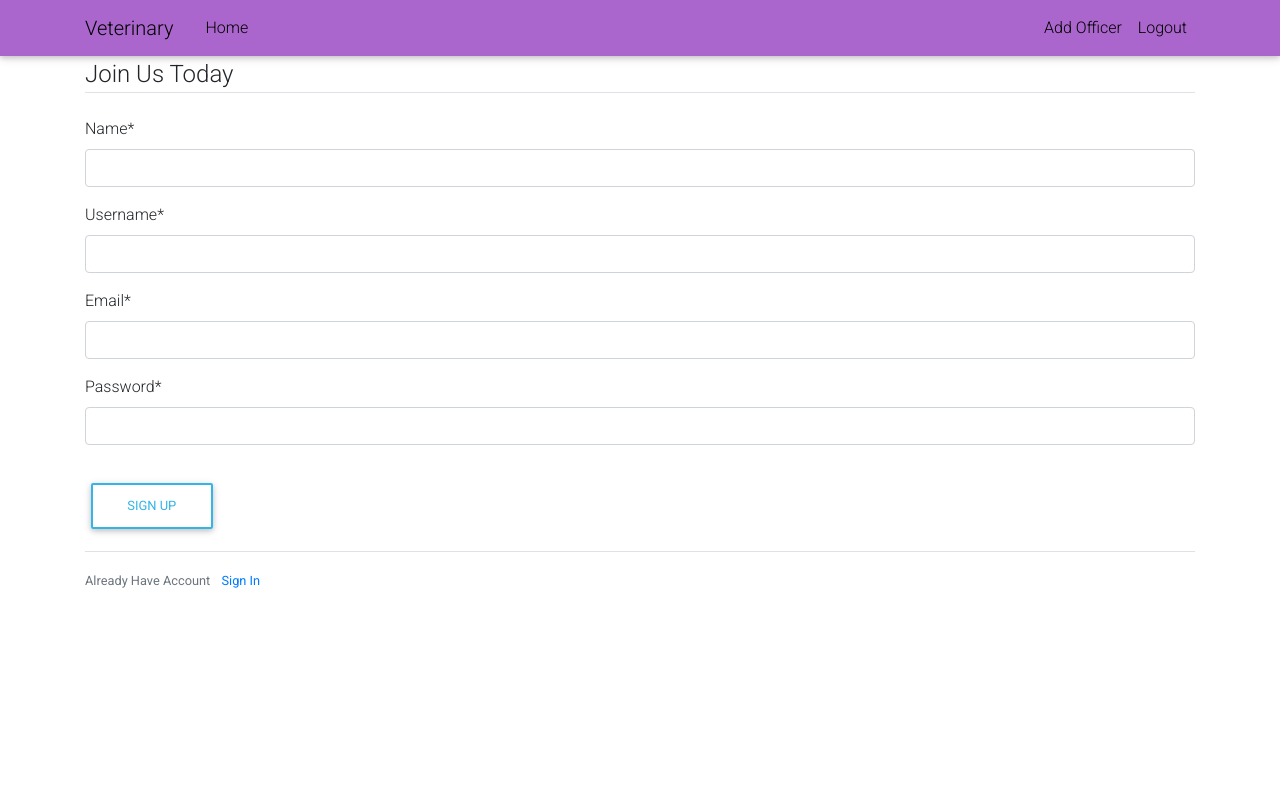
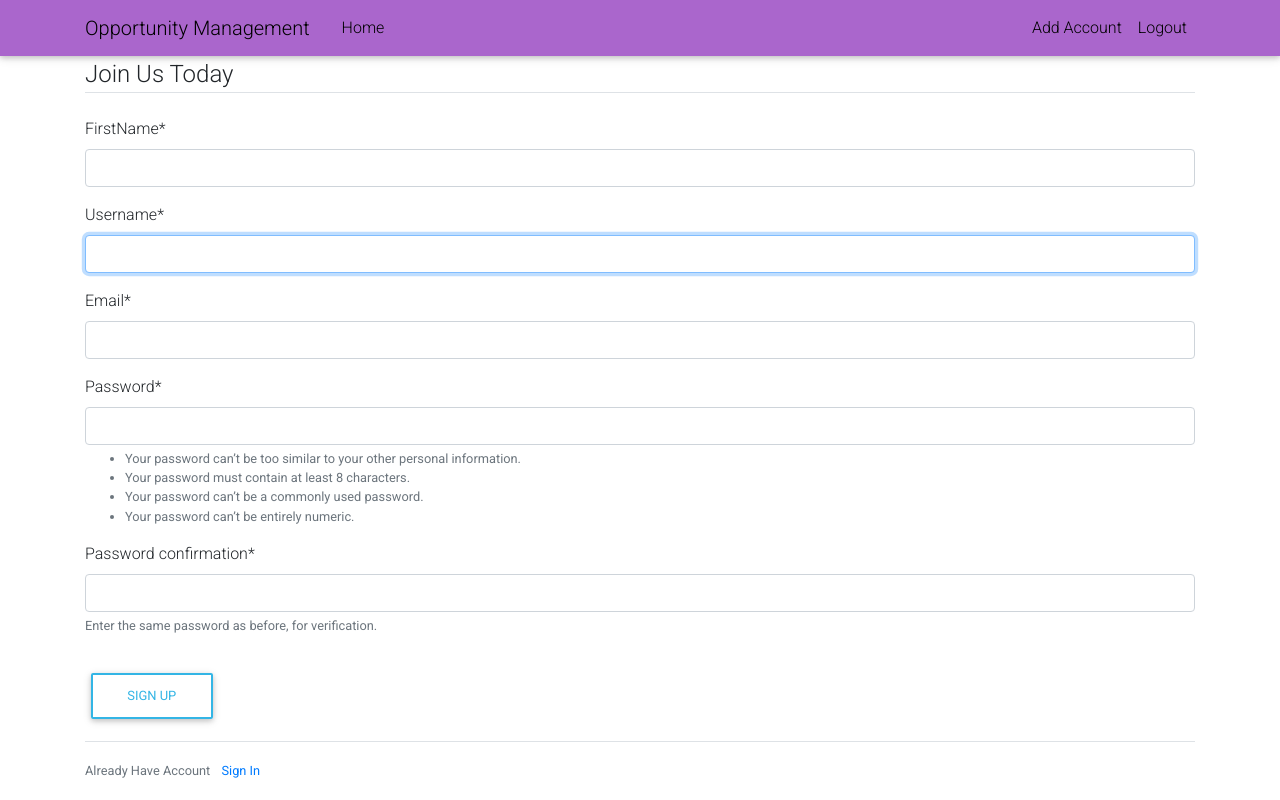
Before and after one commit to sawe-daisy/opportunityManagement, a Django app: page / in a window 1280 px wide. Run offline with Django 3.2, Linux system fonts and the light colour scheme; the visitor is signed in with stand-in values (Sample User, id 1); some libraries are stand-ins or nearby versions.

Commit message:
this commit will add account templates

```diff
--- a/accounts/forms.py
+++ b/accounts/forms.py
@@ -1,16 +1,17 @@
 from django import forms
 from .models import User, Account
+from django.contrib.auth.forms import UserCreationForm
 from django.contrib.auth.hashers import make_password
 
 
 
-class RegistrationForm(forms.ModelForm):
+class RegistrationForm(UserCreationForm):
     @staticmethod
     def validate_password(password: str) -> str:
         return make_password(password)
     class Meta:
         model = User
-        fields = ['name', 'username', 'email', 'password']
+        fields = ['firstName', 'username', 'email']
 
     def save(self, commit=True):
         user=super().save(commit=False)
--- a/accounts/models.py
+++ b/accounts/models.py
@@ -1,4 +1,5 @@
 from django.db import models
+from cloudinary.models import CloudinaryField
 from django.urls import reverse
 from django.conf import settings
 from django.contrib.auth.models import AbstractUser
@@ -6,9 +7,9 @@ from django.contrib.auth.models import AbstractUser
 # Create your models here.
 
 class User(AbstractUser):
-    name= models.CharField(max_length=20)
-    email=models.EmailField()
-    username=models.CharField(max_length=20)
+    firstName= models.CharField(max_length=20, null=False)
+    email=models.EmailField(null='false')
+    username=models.CharField(max_length=20, unique=True)
 
     def __str__(self):
         return self.username
@@ -20,9 +21,16 @@ class User(AbstractUser):
     #     return self.delete()
 
     def get_absolute_url(self):
-        return reverse('home')
+        return reverse('account')
 
 class Account(models.Model):
     name=models.CharField(max_length=20)
-    user=models.ForeignKey(User, related_name='user', on_delete=models.CASCADE)
+    user=models.ForeignKey(User, related_name='account', on_delete=models.CASCADE)
     address=models.CharField(max_length=40)
+    image= CloudinaryField(default='image.jpg')
+
+    def __str__(self):
+        return self.name
+
+    def get_absolute_url(self):
+        return reverse('account')
--- a/accounts/templates/base.html
+++ b/accounts/templates/base.html
@@ -27,17 +27,17 @@
                 {% if user.is_authenticated %}
         <nav class="navbar navbar-expand-md navbar-dark bg-secondary">
           <div class="container">
-            <a class="navbar-brand mr-4" href="{% url 'welcome'%}" style="color: black;">Veterinary</a>
+            <a class="navbar-brand mr-4" href="{% url 'account'%}" style="color: black;">Opportunity Management </a>
             <button class="navbar-toggler" type="button" data-toggle="collapse" data-target="#navbarToggle" aria-controls="navbarToggle" aria-expanded="false" aria-label="Toggle navigation">
             <span class="navbar-toggler-icon"></span>
             </button>
             <div class="collapse navbar-collapse" id="navbarToggle">
               <div class="navbar-nav mr-auto">
-                <a class="nav-item nav-link" href="{% url 'welcome'%}" style="color: black;">Home</a>
+                <a class="nav-item nav-link" href="{% url 'account'%}" style="color: black;">Home</a>
               </div>
               <!-- Navbar Right Side -->
               <div class="navbar-nav">
-                <a class="nav-item nav-link" href="{% url 'post-create' %}" style="color: black;">Add Officer</a>
+                <a class="nav-item nav-link" href="{% url 'post-create' %}" style="color: black;">Add Account</a>
                 <a class="nav-item nav-link" href="{% url 'logout' %}" style="color: black;">Logout</a>
 
                 {% endif %}
--- a/accounts/templates/index.html
+++ b/accounts/templates/index.html
@@ -1,21 +1,19 @@
 {% extends "base.html" %}
-{% load crispy_forms_tags %}
 {% block content %}
-    <div class="content-section">
-        <form method="POST" enctype="multipart/form-data">
-            {% csrf_token %}
-            <fieldset class="form-group">
-                <legend class="border-bottom mb-4">Join Us Today</legend>
-                {{form|crispy }}
-            </fieldset>
-           <div class="form-group">
-               <button class="btn btn-outline-info" type="submit">Sign Up</button>
-           </div>
-        </form>
-        <div class="border-top pt-3">
-            <small class="text-muted">
-                Already Have Account <a class="ml-2" href="{% url 'login' %}">Sign In</a>
-            </small>
+<div class="container" style="display: flex; flex-direction: row; flex-wrap: wrap; justify-content: center; margin: 10px;">
+    {% for post in posts %}
+    <div class="col-md-4">
+        <img class="rounded-circle article-img" src="{{ post.image.url }}" height="250px" width="300px">
+        <div class="media-body">
+          <div class="article-metadata">
+            <p class="article-content">Name:{{ post.name }}</p>
+            <small class="text-muted">Address:{{ post.address }}</small>
+          </div>
+          <h2><a class="article-title" href="{% url 'post-detail' post.id %}">View Image</a></h2>
         </div>
+      </article>
     </div>
-{% endblock %}
+  {% endfor %}
+</div>
+
+{% endblock content %}
--- /dev/null
+++ b/accounts/templates/register.html
@@ -0,0 +1,21 @@
+{% extends "base.html" %}
+{% load crispy_forms_tags %}
+{% block content %}
+    <div class="content-section">
+        <form method="POST" enctype="multipart/form-data">
+            {% csrf_token %}
+            <fieldset class="form-group">
+                <legend class="border-bottom mb-4">Join Us Today</legend>
+                {{form|crispy }}
+            </fieldset>
+           <div class="form-group">
+               <button class="btn btn-outline-info" type="submit">Sign Up</button>
+           </div>
+        </form>
+        <div class="border-top pt-3">
+            <small class="text-muted">
+                Already Have Account <a class="ml-2" href="{% url 'login' %}">Sign In</a>
+            </small>
+        </div>
+    </div>
+{% endblock %}
--- a/accounts/urls.py
+++ b/accounts/urls.py
@@ -5,7 +5,7 @@ from django.urls import path, include, re_path
 from . import views
 from django.conf import settings
 from django.conf.urls.static import static
-from .views import register
+from .views import register, PostCreateView, PostListView, PostDetailView
 
 from rest_framework_jwt.views import obtain_jwt_token, refresh_jwt_token
 from rest_framework_simplejwt.views import (
@@ -16,6 +16,9 @@ from rest_framework_simplejwt.views import (
 urlpatterns = [
     path('', register, name='home'),
     path('api/login/', TokenObtainPairView.as_view(), name='token_obtain_pair'),
+    path('post/<int:pk>/', PostDetailView.as_view(), name='post-detail'),
+    path('post/new/', PostCreateView.as_view(), name='post-create'),
+    path('post/list/', PostListView.as_view(), name='account'),
     path('api/logout/', TokenRefreshView.as_view(), name='token_refresh'),
     path('login/', auth_views.LoginView.as_view(template_name='login.html'), name='login'),
     path('logout/', auth_views.LogoutView.as_view(template_name='logout.html'), name='logout'),
--- a/accounts/views.py
+++ b/accounts/views.py
@@ -1,6 +1,8 @@
 from django.shortcuts import render
 from django.shortcuts import render
+from django.contrib.auth.mixins import LoginRequiredMixin, UserPassesTestMixin
 from urllib import request
+from .models import User, Account
 from django.urls import reverse_lazy
 from rest_framework import status
 from rest_framework.response import Response
@@ -40,4 +42,28 @@ def register(request):
         'form':form,
     }
     # return loader.render_to_string(request, 'register.html', 'index.html', context)
-    return render(request, 'index.html', context)
+    return render(request, 'register.html', context)
+
+class PostCreateView(CreateView):
+    model = Account
+    fields = ['name', 'user', 'address', 'image']
+    template_name='accounts/accountForm.html'
+    def form_valid(self, form):
+        return super().form_valid(form)
+
+class PostListView(ListView):
+    model = Account
+    template_name = 'index.html'
+    context_object_name = 'posts'
+    # ordering = ['-pub_date']
+
+class PostDetailView(DetailView):
+    model = Account
+    template_name= 'posts/image_detail.html'
+
+    def get_context_data(self, *args, **kwargs):
+        context=super(PostDetailView, self).get_context_data(*args, **kwargs)
+        stuff=get_object_or_404(Account, id=self.kwargs['pk'])
+        # total_likes=stuff.total_likes()
+        # context["total_likes"]=total_likes
+        return context
```
Also changed, not shown: accounts/templates/accounts/accountForm.html (added, +16 -0 lines), users/settings.py (+4 -4 lines), accounts/migrations/0001_initial.py (added), accounts/migrations/0002_account_image.py (added), accounts/migrations/__init__.py (added), 1 other file.
